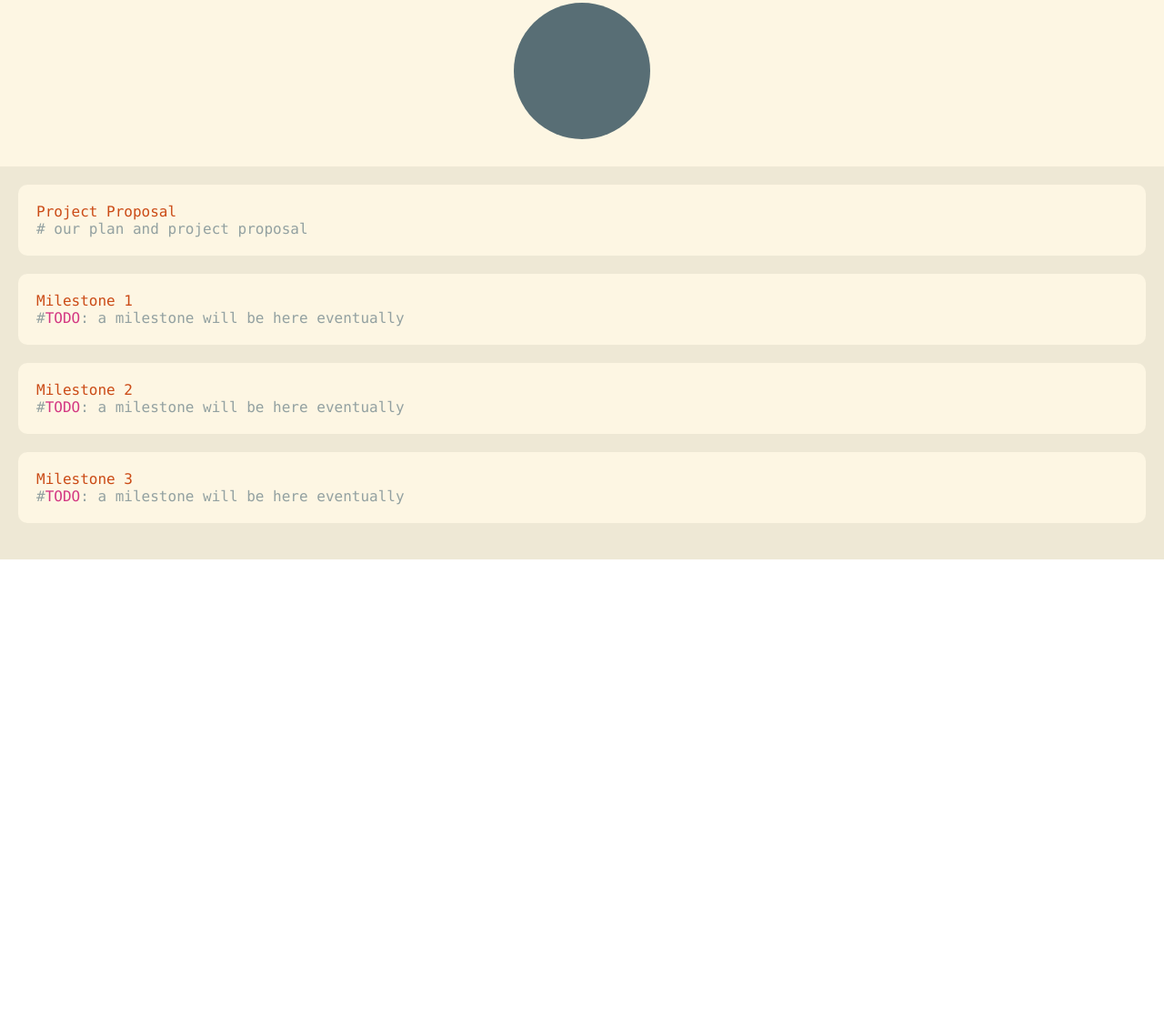
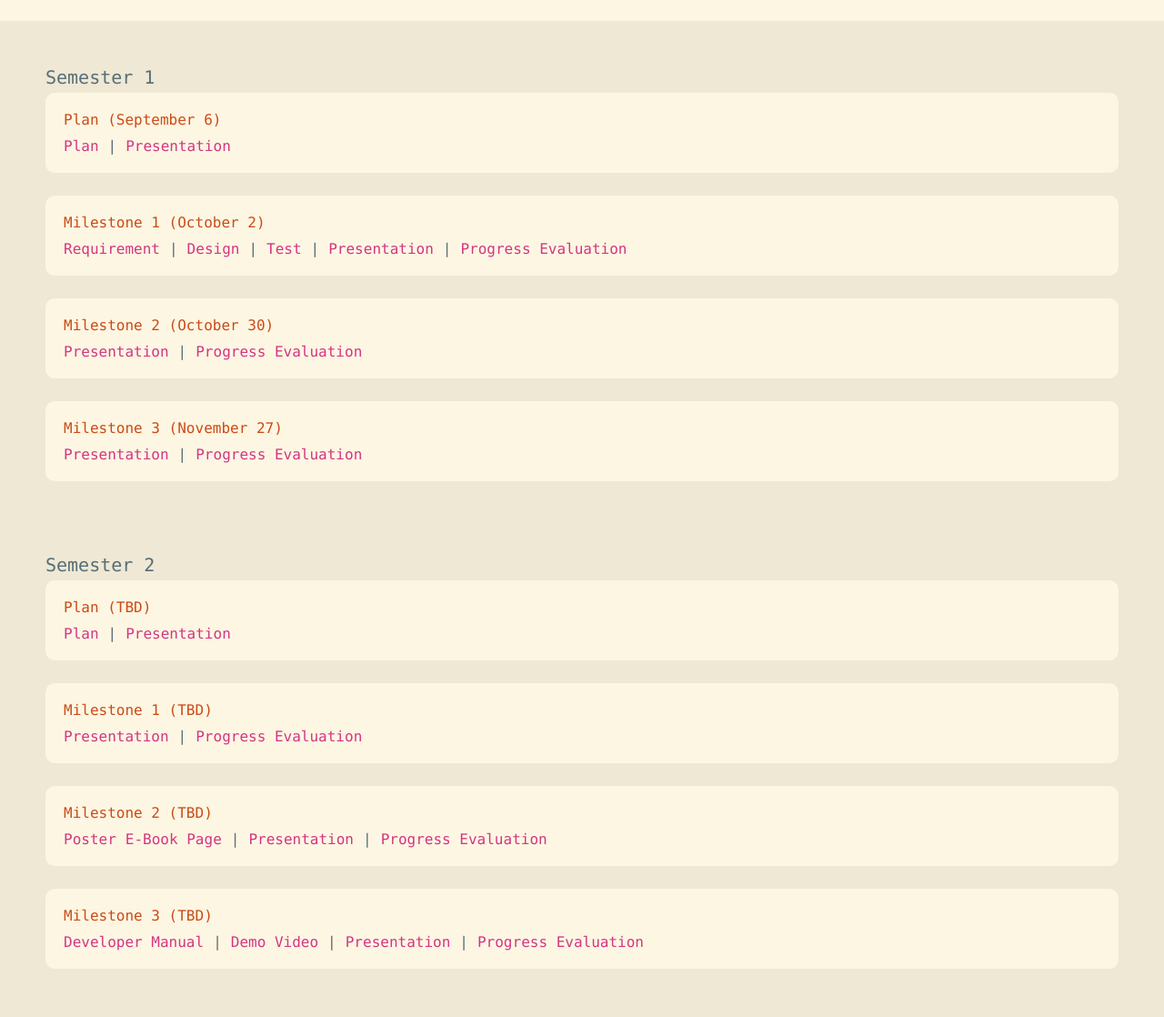
Before and after one commit to tygutowski/garbage-collection, a website: page public/index.html in a window 1280 px wide. Shown: the part 75-1193 px from the top of the page at 91% size. Before the commit the page ends 800 px from the top, so only its background shows below. Drawn offline with Linux system fonts and the light colour scheme.

Commit message:
finished website bones

```diff
--- a/public/index.html
+++ b/public/index.html
@@ -11,49 +11,115 @@
     <header>
         <div class="center">
             <h1>Garbage Collection</h1>
-            <div class="profile-image"></div>
         </div>
     </header>
     <main>
-
+        <div class="semester">
+            <span class="section-title">Semester 1</span>
             <div class="panel">
-            <a href="projectproposal.html">
                 <div class="panel-content">
-                    <div class="title">Project Proposal</div>
+                    <div class="title">Plan (September 6)</div>
                     <div class="panel-image"></div>
-                    <div class="comment"># our plan and project proposal</div>
+                    <div class="links">
+                        <a href="semester1plan.html">Plan</a>
+                        <span>|</span>
+                        <a href="semester1presentation1.html">Presentation</a>
                     </div>
-            </a>
                 </div>
-
+            </div>
             <div class="panel">
-            <a href="milestone1.html">
                 <div class="panel-content">
-                    <div class="title">Milestone 1</div>
+                    <div class="title">Milestone 1 (October 2)</div>
                     <div class="panel-image"></div>
-                    <div class="comment">#</div><div class="todo">TODO</div><div class="comment">: a milestone will be here eventually</div>
+                    <div class="links">
+                        <a href="semester1requirement.html">Requirement</a>
+                        <span>|</span>
+                        <a href="semester1design.html">Design</a>
+                        <span>|</span>
+                        <a href="semester1test.html">Test</a>
+                        <span>|</span>
+                        <a href="semester1presentation2.html">Presentation</a>
+                        <span>|</span>
+                        <a href="semester1progressevaluation1.html">Progress Evaluation</a>
                     </div>
-            </a>
                 </div>
-
+            </div>
             <div class="panel">
-            <a href="milestone2.html">
                 <div class="panel-content">
-                    <div class="title">Milestone 2</div>
+                    <div class="title">Milestone 2 (October 30)</div>
                     <div class="panel-image"></div>
-                    <div class="comment">#</div><div class="todo">TODO</div><div class="comment">: a milestone will be here eventually</div>
+                    <div class="links">
+                        <a href="semester1presentation3.html">Presentation</a>
+                        <span>|</span>
+                        <a href="semester1progressevaluation2.html">Progress Evaluation</a>
                     </div>
-            </a>
                 </div>
-
+            </div>
             <div class="panel">
-            <a href="milestone3.html">
                 <div class="panel-content">
-                    <div class="title">Milestone 3</div>
+                    <div class="title">Milestone 3 (November 27)</div>
                     <div class="panel-image"></div>
-                    <div class="comment">#</div><div class="todo">TODO</div><div class="comment">: a milestone will be here eventually</div>
+                    <div class="links">
+                        <a href="semester1presentation4.html">Presentation</a>
+                        <span>|</span>
+                        <a href="semester1progressevaluation3.html">Progress Evaluation</a>
                     </div>
-            </a>
+                </div>
+            </div>
+        </div>
+        <div class="semester">
+            <span class="section-title">Semester 2</span>
+            <div class="panel">
+                <div class="panel-content">
+                    <div class="title">Plan (TBD)</div>
+                    <div class="panel-image"></div>
+                    <div class="links">
+                        <a href="semester1plan.html">Plan</a>
+                        <span>|</span>
+                        <a href="semester1presentation.html">Presentation</a>
+                    </div>
+                </div>
+            </div>
+            <div class="panel">
+                <div class="panel-content">
+                    <div class="title">Milestone 1 (TBD)</div>
+                    <div class="panel-image"></div>
+                    <div class="links">
+                        <a href="semester1plan.html">Presentation</a>
+                        <span>|</span>
+                        <a href="semester1presentation.html">Progress Evaluation</a>
+                    </div>
+                </div>
+            </div>
+            <div class="panel">
+                <div class="panel-content">
+                    <div class="title">Milestone 2 (TBD)</div>
+                    <div class="panel-image"></div>
+                    <div class="links">
+                        <a href="semester1plan.html">Poster</a>
+                        <a href="semester1plan.html">E-Book Page</a>
+                        <span>|</span>
+                        <a href="semester1plan.html">Presentation</a>
+                        <span>|</span>
+                        <a href="semester1presentation.html">Progress Evaluation</a>
+                    </div>
+                </div>
+            </div>
+            <div class="panel">
+                <div class="panel-content">
+                    <div class="title">Milestone 3 (TBD)</div>
+                    <div class="panel-image"></div>
+                    <div class="links">
+                        <a href="semester1plan.html">Developer Manual</a>
+                        <span>|</span>
+                        <a href="semester1plan.html">Demo Video</a>
+                        <span>|</span>
+                        <a href="semester1plan.html">Presentation</a>
+                        <span>|</span>
+                        <a href="semester1presentation.html">Progress Evaluation</a>
+                    </div>
+                </div>
+            </div>
         </div>
     </main>
 </body>
--- a/public/styles.css
+++ b/public/styles.css
@@ -6,15 +6,52 @@
 }
 
 body {
+    background-color:#eee8d5 ;
     color: #586e75 ;
     margin: 0;
     font-family: 'Deja Vu Sans Mono', sans-serif;
+}
+
+.panel-content {
+    cursor: pointer;
+    display: flex;
+    flex-direction: column;
+}
+
+.links {
+    display: flex;
+    gap: 10px;
+}
+
+.links a {
+    text-decoration: none;
+    color: #d33682;
+}
+
+.links a:hover {
+    text-decoration: underline;
+}
+
+.section-title {
+    display: inline-block;
+    margin-top: 0;
+    font-size: 20px;
+    color: #586e75;
 }
 
 header {
     background-color: #fdf6e3    ;
     text-align: center;
     padding: 30px 0;
+}
+
+.semester {
+    padding: 30px;
+    max-width: 1200px;
+    margin: 0 auto;
+    display: flex;
+    flex-direction: column;
+    gap: 5px; /* Adds space between the panel items inside semester */
 }
 
 .center {
@@ -71,5 +108,6 @@ main {
 .title {
     display: inline-block;
     margin-top: 0;
+    margin-bottom: 10px;
     color: #cb4b16;
 }
```
Also changed, not shown: public/js/script.js (deleted, +0 -23 lines), public/semester1design.html (added, +15 -0 lines), public/semester1plan.html (added, +15 -0 lines), public/semester1presentation1.html (added, +15 -0 lines), public/semester1presentation2.html (added, +15 -0 lines), public/semester1presentation3.html (added, +15 -0 lines), public/semester1presentation4.html (added, +15 -0 lines), public/semester1progressevaluation1.html (added, +15 -0 lines), public/semester1progressevaluation2.html (added, +15 -0 lines), public/semester1progressevaluation3.html (added, +15 -0 lines), public/semester1requirement.html (added, +15 -0 lines), public/semester1test.html (added, +15 -0 lines). Lines whose indentation alone changed are shown as unchanged.
